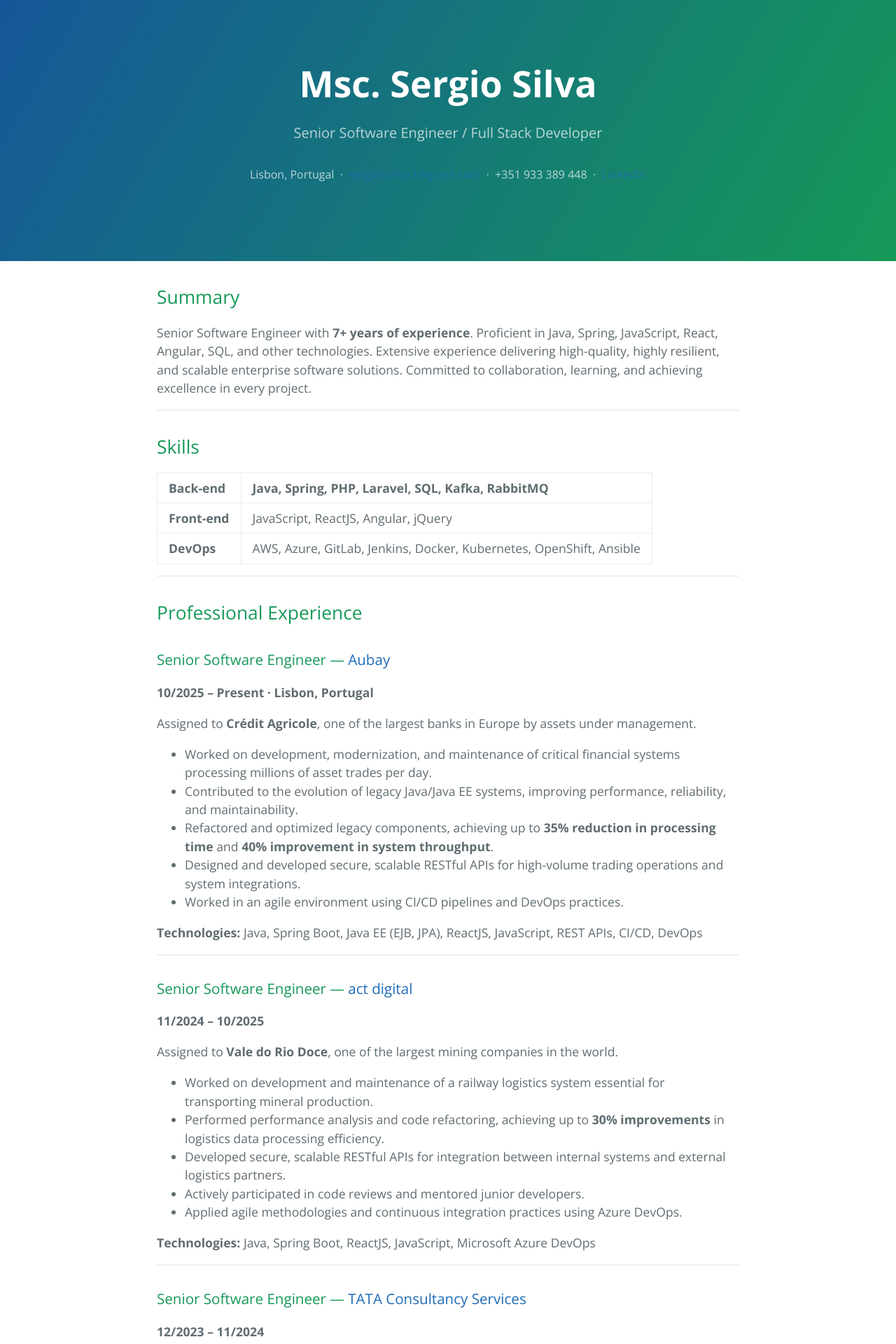
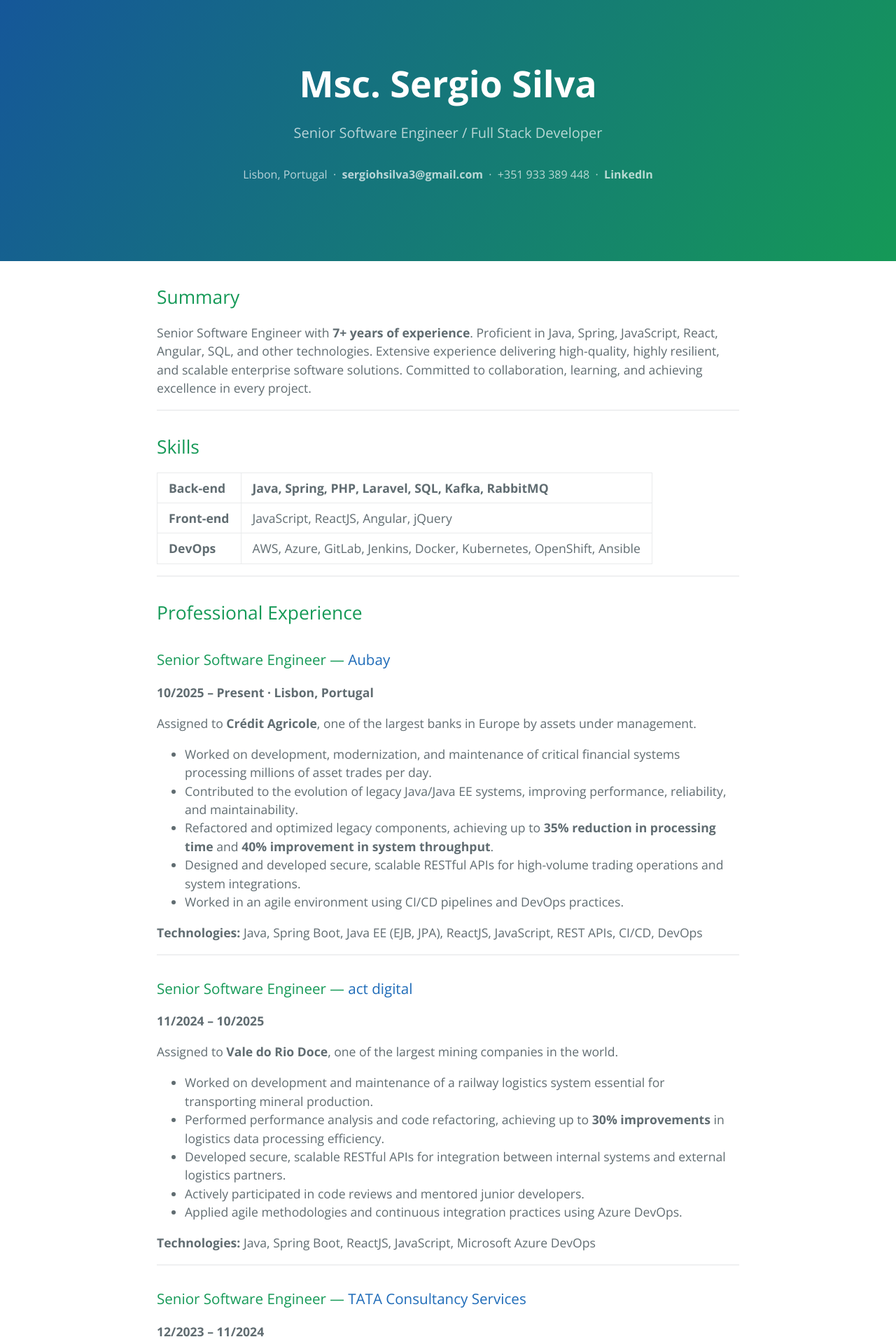
Before and after one commit to SergioHs/sergiohs.github.io, a Jekyll site: the page built from index.md, in a window 1280 px wide. Shown: the top 1920 px of the page at 70% size. Built offline with Jekyll 4.4.1, drawn with Linux system fonts in a browser that asks for light colours.

Commit message:
Style header contact links white and bold
Co-Authored-By: Claude Sonnet 4.6 <noreply@anthropic.com>

```diff
--- a/assets/css/style.scss
+++ b/assets/css/style.scss
@@ -2,3 +2,13 @@
 ---
 
 @import 'jekyll-theme-cayman';
+
+.page-header .project-tagline a {
+  color: #fff;
+  font-weight: bold;
+  text-decoration: none;
+
+  &:hover {
+    text-decoration: underline;
+  }
+}
```
